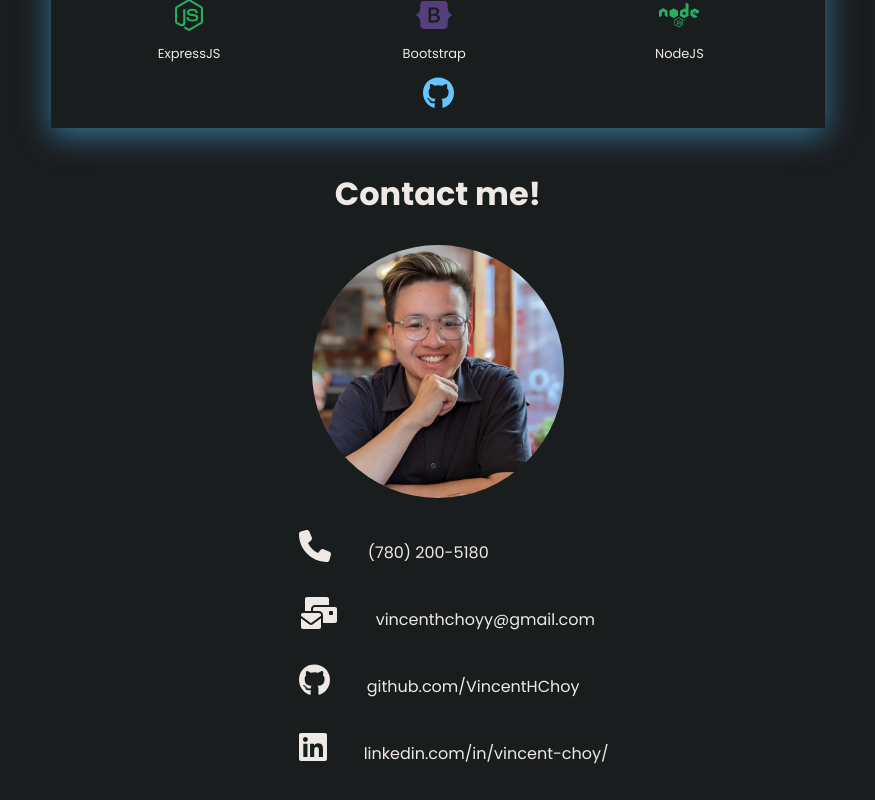
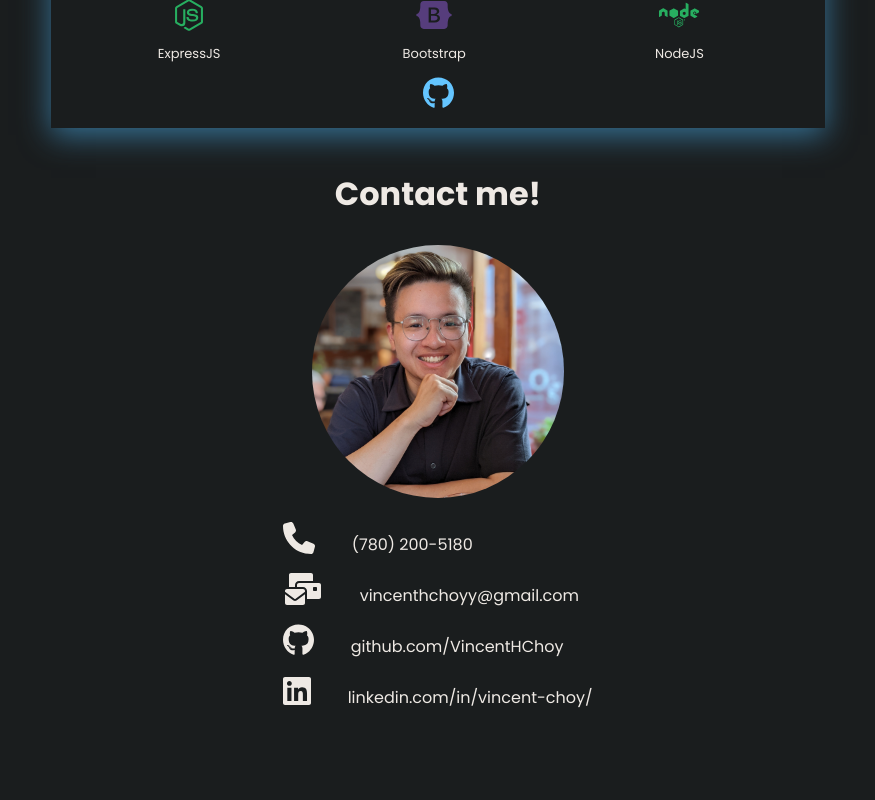
Before and after one commit to VincentHChoy/portfolio-website, a React (Create React App) app: page / in a window 1280 px wide. Shown: the part 3615-4415 px from the top of the page, without its empty margins (202-1077 px from the left). After the commit the page ends 4357 px from the top, so only its background shows below. Built offline with nearby package versions, Linux system fonts and the light colour scheme.

Commit message:
fixes the margins on contact page

```diff
--- a/src/components/Contact/Contact.css
+++ b/src/components/Contact/Contact.css
@@ -15,13 +15,13 @@
   display: flex;
   align-items: flex-start;
   flex-direction: column;
+  padding-inline-start: 0px;
 }
 
 .contact-info li {
   display: flex;
   list-style: none;
   padding: 0.5em;
-  margin: 0.5em;
   margin-left: 0;
 }
 
```
